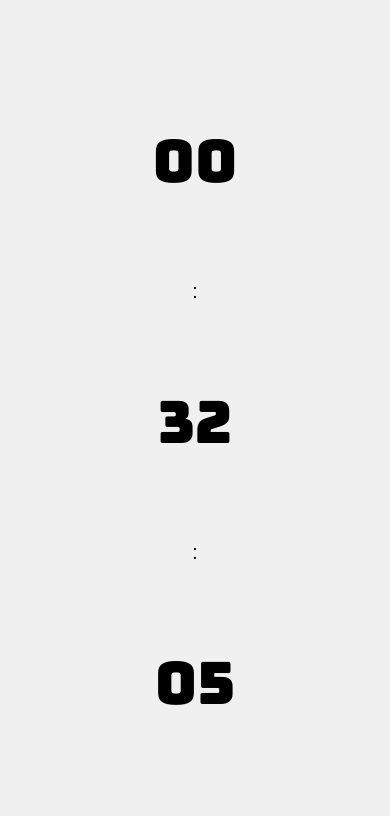
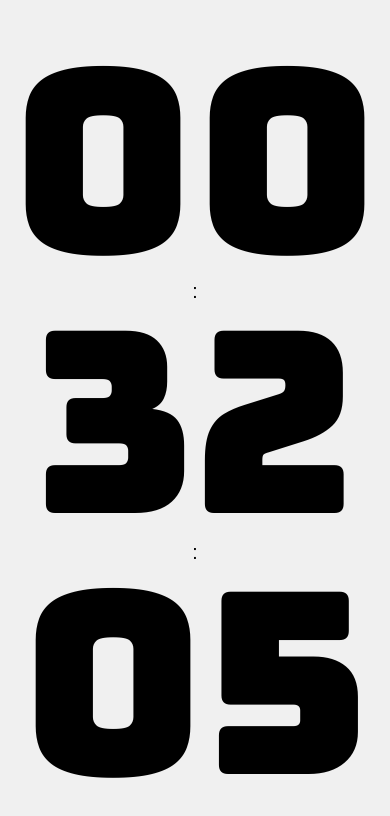
Before and after one commit to hellojomp/whattimeisitrightnow, a plain HTML site: page index.html in a window 390 px wide. Drawn offline with Linux system fonts and the light colour scheme.

Commit message:
fix: font-size in mobile view

```diff
--- a/styles.css
+++ b/styles.css
@@ -40,7 +40,7 @@ body, html {
         display: flex;
         justify-content: center;
         align-items: center;
-        font-size: 15vw;
+        font-size: 30vh;
         margin: 5px 0;
     }
 }
```
